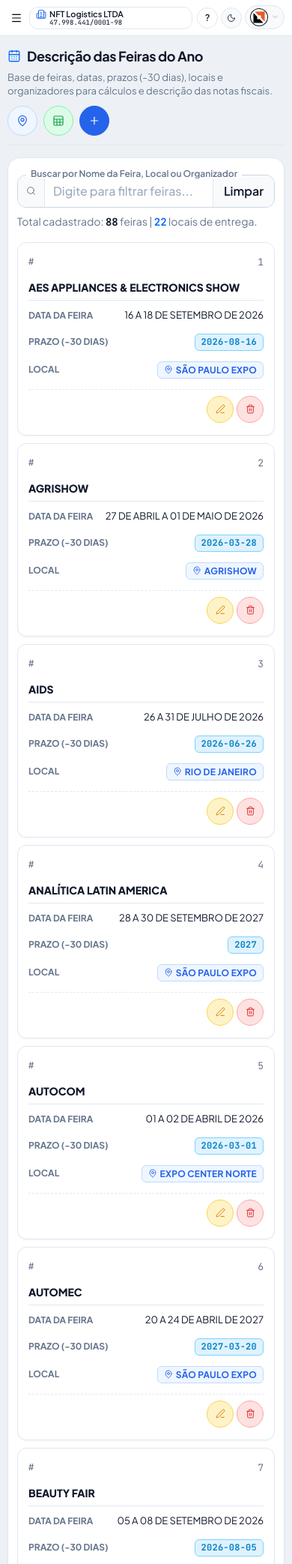
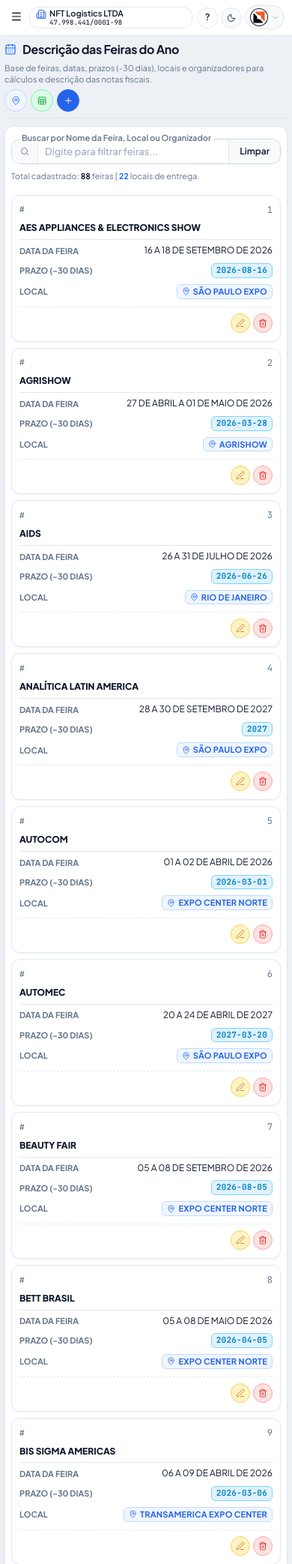
Before and after one commit to felipeaguena/nft.nfe, a Flask app: page /feiras in a window 390 px wide. Shown: the top 2086 px of the page at 75% size. Run offline with Flask 3, Linux system fonts and the light colour scheme; the visitor is signed in with stand-in values (Sample User, id 1); data comes from the database, SQL or seed files in the repository; data that the repository does not hold is empty; some libraries are stand-ins or nearby versions.

Commit message:
style(mobile): reduz fontes, botoes e paddings aninhados e torna #myTab sticky no mobile

```diff
--- a/gerador/static/css/layouts/layout-mobile.css
+++ b/gerador/static/css/layouts/layout-mobile.css
@@ -6,41 +6,253 @@
 
 @media (max-width: 767.98px) {
   :root {
-    --ctl-h: 44px;
-    --ctl-h-sm: 40px;
-    --ctl-icon-md: 40px;
-    --ctl-icon-sm: 36px;
-    --ctl-px: 12px;
+    --ctl-h: 34px;
+    --ctl-h-sm: 28px;
+    --ctl-icon-md: 32px;
+    --ctl-icon-sm: 26px;
+    --ctl-px: 10px;
 
-    --fs-page-title: 18px;
-    --fs-modal-title: 16px;
-    --fs-section-title: 14px;
-    --fs-control: 16px;
-    --fs-compact: 13px;
-    --fs-label: 12px;
+    --fs-page-title: 16px;
+    --fs-modal-title: 14px;
+    --fs-section-title: 12px;
+    --fs-control: 13px;
+    --fs-compact: 12px;
+    --fs-label: 11px;
 
-    --space-container: 10px;
-    --space-card: 12px;
-    --space-gap: 10px;
+    --space-container: 6px;
+    --space-card: 8px;
+    --space-gap: 6px;
     --topbar-h: 48px;
   }
 
   /* NOTA: A dinâmica responsiva do Topbar segue sua configuração original dedicada em components/navigation.css */
 
+  /* Tipografia compacta exclusiva do Mobile para maximizar conteúdo em tela */
+  body {
+    font-size: 12.5px;
+    line-height: 1.4;
+  }
+
+  h1, .h1 { font-size: 17px; }
+  h2, .h2 { font-size: 16px; }
+  h3, .h3 { font-size: 15px; }
+  h4, .h4 { font-size: 14px; }
+  h5, .h5 { font-size: 13px; }
+  h6, .h6 { font-size: 12px; }
+
+  .nft-page-subtitle,
+  small,
+  .small,
+  .nft-field__help,
+  .form-text {
+    font-size: 11px;
+  }
+
+  .nft-kpi-value {
+    font-size: 15px;
+  }
+
+  .nft-badge,
+  .badge {
+    font-size: 11px;
+    padding: 2px 6px;
+  }
+
+  .table {
+    font-size: 12px;
+  }
+
+  .nft-control,
+  .form-control,
+  .form-select,
+  textarea.nft-control {
+    font-size: 13px;
+  }
+
+  .nft-field,
+  .nft-notch-field {
+    margin-top: 8px;
+    margin-bottom: 2px;
+  }
+
+  .nft-field__label,
+  .nft-notch-label {
+    top: -7px;
+    left: 10px;
+    padding: 0 4px;
+  }
+
+  /* Botões mais compactos (menor altura, padding e fonte) */
+  .nft-btn,
+  .btn {
+    height: 32px;
+    min-height: 32px;
+    padding: 0 10px;
+    font-size: 12px;
+    gap: 4px;
+  }
+
+  .nft-btn svg,
+  .nft-btn [data-lucide],
+  .btn svg,
+  .btn [data-lucide] {
+    width: 13px;
+    height: 13px;
+  }
+
+  .nft-btn--sm,
+  .btn.btn-sm {
+    height: 28px;
+    min-height: 28px;
+    padding: 0 8px;
+    font-size: 11px;
+    gap: 4px;
+  }
+
+  .nft-btn--sm svg,
+  .nft-btn--sm [data-lucide],
+  .btn.btn-sm svg,
+  .btn.btn-sm [data-lucide] {
+    width: 12px;
+    height: 12px;
+  }
+
+  .nft-btn-icon {
+    width: 30px;
+    height: 30px;
+    min-width: 30px;
+    min-height: 30px;
+  }
+
+  .nft-btn-icon svg,
+  .nft-btn-icon [data-lucide] {
+    width: 14px;
+    height: 14px;
+  }
+
+  .nft-btn-icon--sm {
+    width: 26px;
+    height: 26px;
+    min-width: 26px;
+    min-height: 26px;
+  }
+
+  .nft-btn-icon--sm svg,
+  .nft-btn-icon--sm [data-lucide] {
+    width: 12px;
+    height: 12px;
+  }
+
+  .nft-btn--link,
+  .btn-link {
+    height: auto;
+    min-height: 0;
+    padding: 2px 5px;
+    font-size: 11px;
+  }
+
+  .nft-espelho-fab-trigger {
+    right: 12px;
+    bottom: 12px;
+  }
+
+  /* Redução de paddings em seções e containers aninhados no Mobile */
+  .nft-page-container {
+    padding: 8px 6px 20px;
+  }
+
   .nft-page-header {
     flex-direction: column;
     align-items: stretch;
+    margin-bottom: 10px;
+    padding-bottom: 8px;
+    gap: 6px;
   }
 
   .nft-page-actions {
     justify-content: flex-start;
+    gap: 5px;
   }
 
-  /* Abas ocupam largura total de forma confortável */
+  .tab-content {
+    padding: 8px;
+    border-radius: var(--radius-md);
+  }
+
+  .card {
+    border-radius: var(--radius-md);
+  }
+
+  .card-header {
+    padding: 8px 10px;
+  }
+
+  .card-body {
+    padding: 8px;
+  }
+
+  .card-footer {
+    padding: 8px 10px;
+  }
+
+  .nft-section-box {
+    padding: 8px;
+    border-radius: var(--radius-sm);
+  }
+
+  .nft-section-box .nft-section-box,
+  .tab-content .card-body,
+  .card .card .card-body {
+    padding: 7px;
+  }
+
+  .card.p-3,
+  .card.p-4,
+  .nft-section-box.p-3,
+  .nft-section-box.p-4,
+  .nft-section-box.py-4 {
+    padding: 8px !important;
+  }
+
+  .nft-section-title {
+    padding-bottom: 5px;
+    margin-bottom: 8px;
+    gap: 6px;
+  }
+
+  .nft-kpi-card {
+    padding: 8px 10px;
+    gap: 8px;
+  }
+
+  .nft-kpi-icon {
+    width: 32px;
+    height: 32px;
+  }
+
+  .alert {
+    padding: 8px 10px;
+    font-size: 12px;
+  }
+
+  /* Abas ocupam largura total de forma confortável e #myTab fica sticky no Mobile */
   .nav-tabs,
   ul.nav-tabs {
     width: 100%;
     justify-content: space-between;
+    padding: 3px;
+    gap: 3px;
+    margin-bottom: 10px;
+  }
+
+  #myTab {
+    position: sticky;
+    top: var(--topbar-h-actual, var(--topbar-h));
+    z-index: 1020;
+    background-color: var(--surface-tertiary);
+    border: 1px solid var(--border);
+    box-shadow: var(--card-shadow);
+    margin-bottom: 10px !important;
   }
 
   .nav-tabs .nav-item {
@@ -51,24 +263,27 @@
   .nav-tabs .nav-link {
     width: 100%;
     justify-content: center;
-    padding: 8px 10px;
+    padding: 6px 8px;
+    font-size: 11px;
+    gap: 4px;
   }
 
   /* Modais confortáveis no Mobile */
   .modal-dialog {
-    margin: 8px;
-    max-width: calc(100vw - 16px);
+    margin: 6px;
+    max-width: calc(100vw - 12px);
   }
 
   .modal-header,
   .modal-body,
   .modal-footer {
-    padding: 12px 14px;
+    padding: 10px 12px;
   }
 
   .modal-footer {
     flex-direction: column-reverse;
     align-items: stretch;
+    gap: 6px;
   }
 
   .modal-footer > .nft-btn,
@@ -77,7 +292,7 @@
     width: 100%;
     display: flex;
     flex-direction: column;
-    gap: 8px;
+    gap: 6px;
   }
 
   .modal-footer > div > .nft-btn,
@@ -149,7 +364,7 @@
   table.nft-table-cards tbody {
     display: flex;
     flex-direction: column;
-    gap: 10px;
+    gap: 8px;
     width: 100%;
     min-width: 0;
   }
@@ -157,7 +372,7 @@
   table.nft-table-cards tbody tr {
     display: flex;
     flex-direction: column;
-    gap: 6px;
+    gap: 4px;
     width: 100%;
     min-width: 0;
     max-width: 100%;
@@ -165,7 +380,7 @@
     background-color: var(--surface);
     border: 1px solid var(--border);
     border-radius: var(--radius-md);
-    padding: 12px 14px;
+    padding: 9px 10px;
     box-shadow: var(--card-shadow);
   }
 
@@ -173,14 +388,14 @@
     display: flex;
     align-items: center;
     justify-content: space-between;
-    gap: 10px;
+    gap: 6px;
     width: 100%;
     min-width: 0;
     max-width: 100%;
     box-sizing: border-box;
-    padding: 4px 0;
+    padding: 2px 0;
     border: none;
-    font-size: var(--fs-compact);
+    font-size: 12px;
     text-align: right;
   }
 
@@ -255,8 +470,12 @@
   .nft-espelho-header {
     flex-direction: column;
     align-items: stretch;
-    padding: 12px 14px;
-    gap: 10px;
+    padding: 8px 10px;
+    gap: 6px;
+  }
+
+  .nft-espelho-body {
+    padding: 10px;
   }
 
   .nft-espelho-header-left {
```
